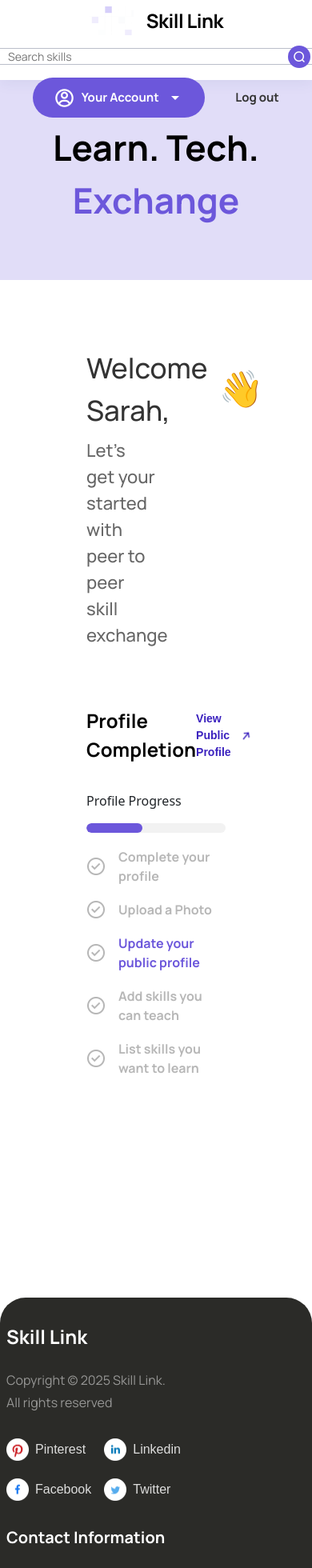
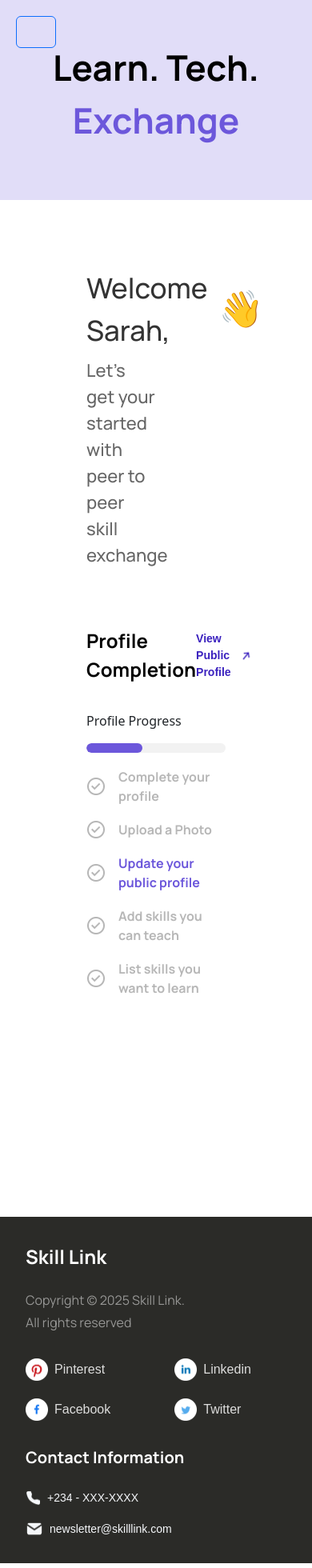
Before and after one commit to shevaray/SkillLink, an Angular app: page /home in a window 390 px wide. Shown: the top 1960 px of the page at 80% size. Built offline with nearby package versions, Linux system fonts and the light colour scheme.

Commit message:
corrections

```diff
--- a/src/app/components/account-menu/account-menu.component.html
+++ b/src/app/components/account-menu/account-menu.component.html
@@ -1,4 +1,4 @@
-<div class="account-menu__dropdown animate-in">
+<div class="account-menu__dropdown animate-in sidebar-mobile">
   <!-- Close Button -->
   <button class="account-menu__close" (click)="close.emit()">
     <img src="/assets/ion_close.png" alt="Close" width="29" height="29" />
--- a/src/app/components/account-menu/account-menu.component.scss
+++ b/src/app/components/account-menu/account-menu.component.scss
@@ -92,3 +92,44 @@
     padding-left: 16px;
   }
 }
+
+@media (max-width: 991.98px) {
+  .sidebar-mobile {
+    position: fixed !important;
+    top: 0;
+    left: 0;
+    width: 40vw;
+    max-width: 300px;
+    min-width: 220px;
+    height: 100vh;
+    z-index: 3201;
+    box-shadow: 2px 0 16px rgba(47, 71, 123, 0.12);
+    border-radius: 0;
+    padding-top: 32px !important;
+    background: #fff !important;
+    display: flex;
+    flex-direction: column;
+    animation: slideIn 0.2s cubic-bezier(0.4,0,0.2,1);
+
+  }
+  .sidebar-mobile .account-menu__close {
+    display: block;
+  }
+  .account-menu__dropdown {
+    position: static;
+    box-shadow: none;
+    width: 100%;
+    padding: 0;
+    min-height: 100vh;
+    border-radius: 0;
+    background: transparent;
+  }
+}
+
+@media (max-width: 452px) {
+  .sidebar-mobile {
+    width: 100vw;
+    min-width: 0;
+    max-width: none;
+  }
+}
--- a/src/app/components/footer/footer.component.scss
+++ b/src/app/components/footer/footer.component.scss
@@ -108,32 +108,22 @@
 
 @media (max-width: 1200px) {
   .figma-footer__content {
-    padding: 64px 32px 0 32px;
+    padding: 0px 32px 0 32px;
   }
 }
-@media (max-width: 900px) {
+
+@media (max-width: 630px) {
   .figma-footer__content {
+    padding-top: 32px;
+    padding-bottom: 32px;
+    display: flex;
     flex-direction: column;
-    align-items: flex-start;
     gap: 32px;
-    padding: 64px 16px 0 16px;
-  }
-  .figma-footer__brand, .figma-footer__contact {
-    width: 100%;
-  }
-  .figma-footer__social {
-    min-width: 0;
-    width: 100%;
-    gap: 16px;
-    justify-content: flex-start;
-  }
-}
-@media (max-width: 600px) {
-  .figma-footer__content {
-    padding: 32px 8px 0 8px;
+    align-items:start !important;
+
   }
   .figma-footer__bg {
-    height: 400px;
+    height: 500px;
     border-radius: 32px 32px 0 0;
   }
 }
--- a/src/app/components/home-layout/home-layout.component.html
+++ b/src/app/components/home-layout/home-layout.component.html
@@ -1,4 +1,10 @@
-<app-navbar></app-navbar>
+<app-navbar class="d-none d-lg-block"></app-navbar>
+<!-- Hamburger button for mobile -->
+<button class="btn btn-outline-primary d-block d-lg-none sidebar-hamburger" (click)="openSidebar()" type="button" style="position:fixed;top:20px;left:20px;z-index:3100;">
+  <span class="navbar-toggler-icon"></span>
+</button>
+<!-- Sidebar menu for mobile -->
+<app-account-menu *ngIf="sidebarOpen" class="d-block d-lg-none" (close)="closeSidebar()"></app-account-menu>
 <main class="main-content">
   <div class="banner-out">
     <p class="banner-out__text">Learn. Tech. <br> <span class="banner-out__text-highlight">Exchange</span> </p>
--- a/src/app/components/home-layout/home-layout.component.ts
+++ b/src/app/components/home-layout/home-layout.component.ts
@@ -6,14 +6,18 @@ import { FooterComponent } from '../footer/footer.component';
 import { FirstTimeUserComponent } from '../../pages/firsttimeuser/firsttimeuser.component';
 import { UserService } from '../../services/user.service';
 import { RegularDashboardComponent } from '../../pages/regular-dashboard/regular-dashboard.component';
+import { AccountMenuComponent } from '../account-menu/account-menu.component';
 
 @Component({
   selector: 'app-home-layout',
   templateUrl: './home-layout.component.html',
   styleUrls: ['./home-layout.component.scss'],
   standalone: true,
-  imports: [CommonModule, RouterModule, NavbarComponent, FooterComponent, FirstTimeUserComponent, RegularDashboardComponent]
+  imports: [CommonModule, RouterModule, NavbarComponent, FooterComponent, FirstTimeUserComponent, RegularDashboardComponent, AccountMenuComponent]
 })
 export class HomeLayoutComponent {
   constructor(public userService: UserService) {}
+  sidebarOpen = false;
+  openSidebar() { this.sidebarOpen = true; }
+  closeSidebar() { this.sidebarOpen = false; }
 }
--- a/src/app/components/navbar/navbar.component.scss
+++ b/src/app/components/navbar/navbar.component.scss
@@ -184,6 +184,7 @@ img[alt="Skill Link Logo"] {
 
 @media (max-width: 991.98px) {
   .figma-navbar {
+    display: none !important;
     flex-direction: column;
     height: auto;
     padding: 16px;
```
